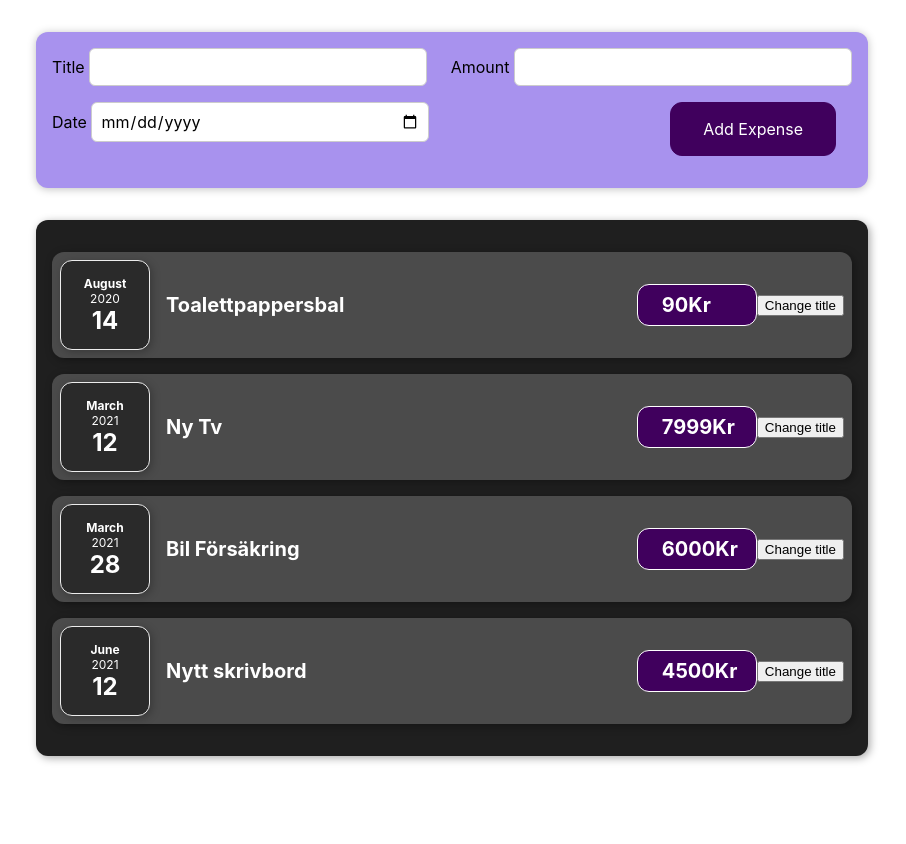
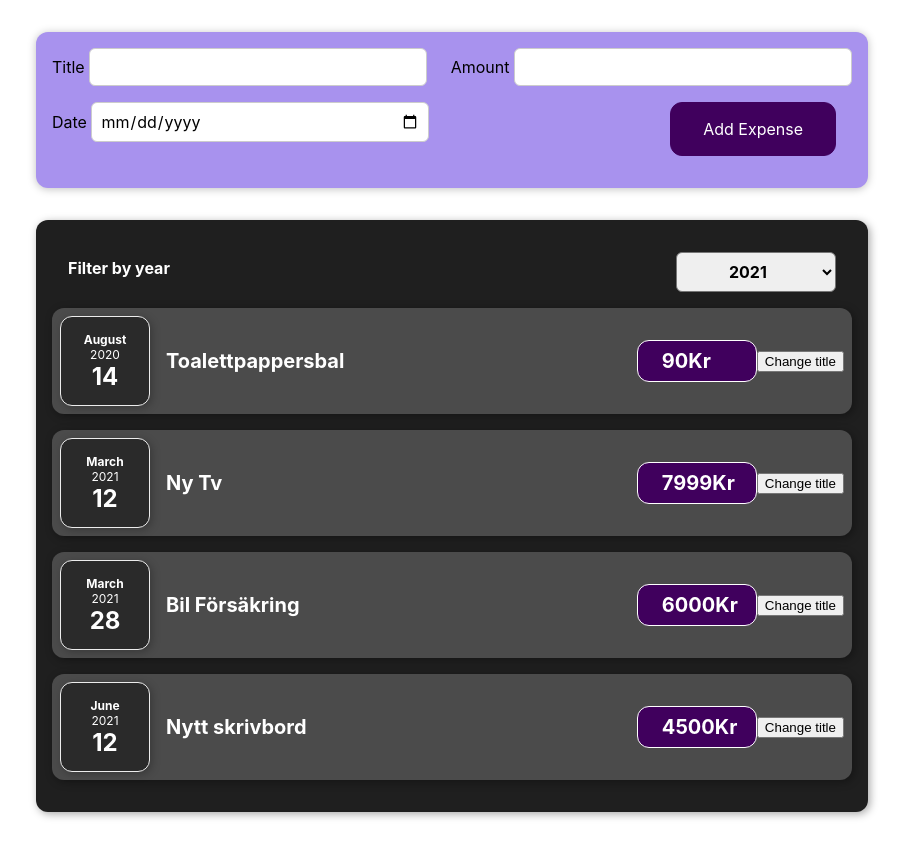
Before and after one commit to Egelbalken/react-expense-app, a React (Create React App) app: page / in a window 1280 px wide. Shown: the whole page, without its empty margins (188-1094 px from the left). Before the commit the page ends 800 px from the top, so only its background shows below. Built offline with nearby package versions, Linux system fonts and the light colour scheme.

Commit message:
added year filter

```diff
--- a/src/App.js
+++ b/src/App.js
@@ -1,6 +1,7 @@
 import Expenses from './components/Expenses/Expenses';
 import DummyData from './components/DummyData';
 import NewExpense from './components/NewEpense/NewExpense';
+import ExpenseFilter from './components/ExpenseFilter/ExpenseFilter';
 
 // We forwarding DummyData in const expenase var.. And gives the
 // Expense component the data in a item atribute. The Data will be
@@ -8,8 +9,7 @@
 const App = () => {
   const expenses = DummyData;
   const addExpenseHandler = (expense) => {
-    console.log('In App.js');
-    console.log(expense);
+    console.log('In App.js ' + expense);
   };
   return (
     <div>
--- /dev/null
+++ b/src/components/ExpenseFilter/ExpenseFilter.css
@@ -0,0 +1,24 @@
+.expenses-filter {
+  color: white;
+  padding: 0 1rem;
+}
+
+.expenses-filter__control {
+  display: flex;
+  width: 100%;
+  align-items: center;
+  justify-content: space-between;
+  margin: 1rem 0;
+}
+
+.expenses-filter label {
+  font-weight: bold;
+  margin-bottom: 0.5rem;
+}
+
+.expenses-filter select {
+  font: inherit;
+  padding: 0.5rem 3rem;
+  font-weight: bold;
+  border-radius: 6px;
+}
--- /dev/null
+++ b/src/components/ExpenseFilter/ExpenseFilter.js
@@ -0,0 +1,27 @@
+import React from 'react';
+import './ExpenseFilter.css';
+
+const ExpensesFilter = (props) => {
+  // Function that listen on events and forward it up
+  const filterHandler = (event) => {
+    //sends the data up one level to Expense.js.
+    props.onYearChange(event.target.value);
+  };
+
+  // Props is selected to a default year in useState in Expenses
+  return (
+    <div className="expenses-filter">
+      <div className="expenses-filter__control">
+        <label>Filter by year</label>
+        <select value={props.selectedYear} onChange={filterHandler}>
+          <option value="2022">2022</option>
+          <option value="2021">2021</option>
+          <option value="2020">2020</option>
+          <option value="2019">2019</option>
+        </select>
+      </div>
+    </div>
+  );
+};
+
+export default ExpensesFilter;
--- a/src/components/Expenses/Expenses.js
+++ b/src/components/Expenses/Expenses.js
@@ -1,15 +1,27 @@
 import '../Expenses/Expenses.css';
-import React from 'react';
+import React, { useState } from 'react';
 import ExpenseItem from './ExpenseItem';
 import Card from '../UI/Card';
+import ExpensesFilter from '../ExpenseFilter/ExpenseFilter';
 
 // The props comes from the Expenses component in App.js file.
 // the props.item have the atributes from the DummyData.js file.
 // It will no send the data to the props  ExpansItem.js that will
 // Display the data.
 const Expenses = (props) => {
+  const [filteredYear, setFilteredYear] = useState('2021');
+
+  const filterYearChangeHandler = (selectedYear) => {
+    setFilteredYear(selectedYear);
+    console.log('In expenses.js ' + selectedYear);
+  };
   return (
+    <div>
       <Card className="expenses">
+        <ExpensesFilter
+          selectedYear={filteredYear}
+          onYearChange={filterYearChangeHandler}
+        />
         <ExpenseItem
           title={props.items[0].title}
           price={props.items[0].amount}
@@ -31,6 +43,7 @@
           date={props.items[3].date}
         />
       </Card>
+    </div>
   );
 };
 
--- a/src/components/NewEpense/NewExpense.js
+++ b/src/components/NewEpense/NewExpense.js
@@ -8,7 +8,7 @@
 // We accept a props in the NewExpense function to hanlde data
 const NewExpense = (props) => {
   // Function that extracts the data from component ExpenseForm and save it.
-  // Then we can trensfer the data again up.
+  // Then we can trensfer the data again up. We want a inprop as a parameter here.
   const onSaveExpenseDataHandler = (enteredExpenseData) => {
     const expenseData = {
       ...enteredExpenseData,
--- a/src/components/NewEpense/NewExpenseForm.js
+++ b/src/components/NewEpense/NewExpenseForm.js
@@ -42,13 +42,15 @@
     //});
   };
 
+  // This handler sublmits the form.
   const submitHandler = (event) => {
-    // overite update page
+    // makes the site not to update,
     event.preventDefault();
 
     const expenseData = {
       title: enteredTitle,
       amount: enteredAmount + ' SEK',
+      // the date is formated from the html tag input
       date: new Date(enteredDate),
     };
 
```
Lines whose indentation alone changed are shown as unchanged.
